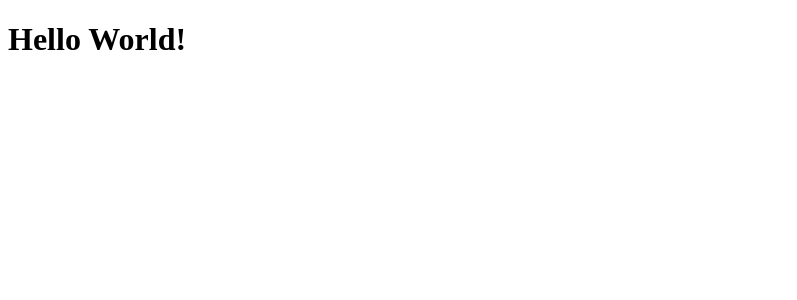
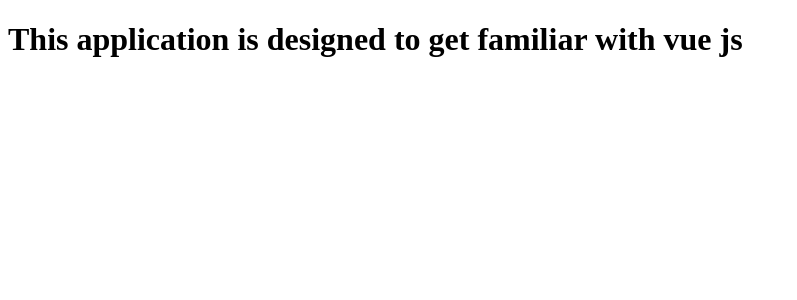
Before and after one commit to dheeraj0259/Vue-Express-App, a Vue app: page / in a window 1280 px wide. Shown: the top 300 px of the page, without its empty margins (0-797 px from the left). Built offline with nearby package versions, Linux system fonts and the light colour scheme.

Commit message:
modified webpack to enable hot reloading

```diff
--- a/index.html
+++ b/index.html
@@ -7,6 +7,5 @@
   </head>
   <body>
     <div id="app"></div>
-    <script src="dist/main.js" type="text/javascript"></script>
   </body>
 </html>
--- a/src/App.vue
+++ b/src/App.vue
@@ -1,5 +1,5 @@
 <template>
   <div>
-    <h1>Hello World!</h1>
+    <h1>This application is designed to get familiar with vue js</h1>
   </div>
 </template>
```
Also changed, not shown: package.json (+8 -2 lines), 2 other files (tests, documents, lock files or other folders).
